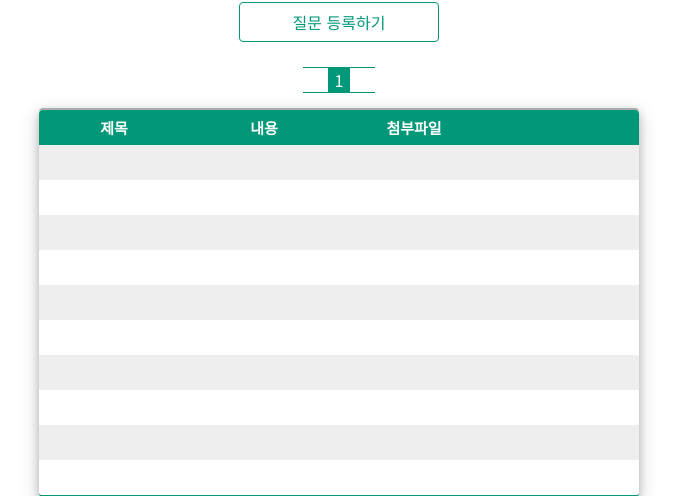
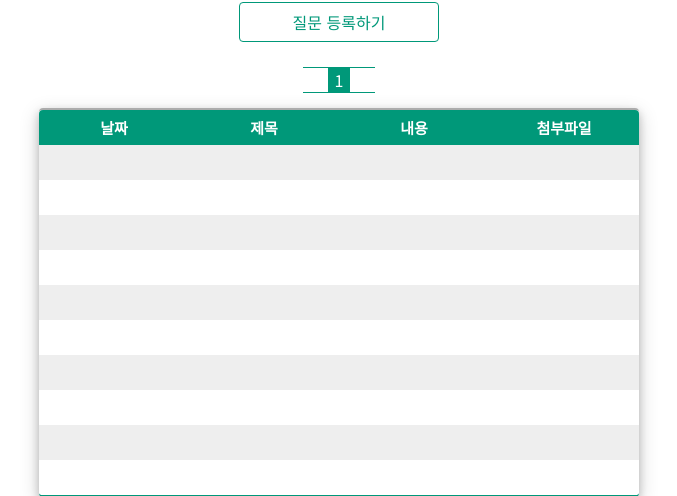
Before and after one commit to 25th-Night/ND_board, a Django app: page /question/ in a window 1280 px wide. Shown: the part 136-632 px from the top of the page, without its empty margins (301-978 px from the left). Run offline with Django 4.2, Linux system fonts and the light colour scheme; data that the repository does not hold is empty; parts of the project's set-up code (start-up, migrations or seed data) failed here and were passed over.

Commit message:
Add date column

```diff
--- a/templates/question/list.html
+++ b/templates/question/list.html
@@ -27,6 +27,7 @@
 
     <div class="table">
         <div class="table-head">
+            <div class="date">날짜</div>
             <div class="title">제목</div>
             <div class="content">내용</div>
             <div class="screenshot">첨부파일</div>
@@ -34,6 +35,7 @@
         <div class="table-row-wrap">
             {% for question in page_obj %}
                 <div class="table-row q-{{ question.id }}">
+                    <div class="date">{{ question.created_at|date:"Y년 n월 d일" }}</div>
                     <div class="title">{{ question.title }}</div>
                     <div class="content">{{ question.content }}</div>
                     <div class="screenshot">
@@ -43,6 +45,7 @@
             {% endfor %}
             {% for i in ""|rjust:empty_row_count %}
                 <div class="table-row">
+                    <div class="date"></div>
                     <div class="title"></div>
                     <div class="content"></div>
                     <div class="screenshot"></div>
```
